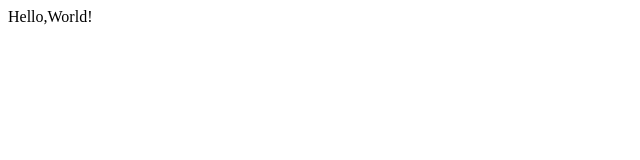
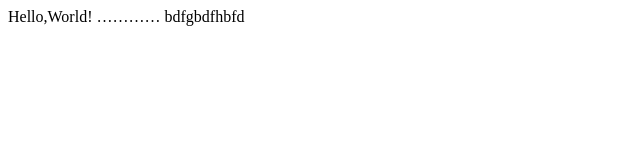
Before and after one commit to 486418776/486418776.github.io, a plain HTML site: page index.html in a window 1280 px wide. Shown: the whole page, without its empty margins (0-640 px from the left). Drawn offline with Linux system fonts and the light colour scheme.

Commit message:
some features

```diff
--- a/index.html
+++ b/index.html
@@ -8,5 +8,7 @@
 </head>
 <body>
     Hello,World!
+    …………
+    bdfgbdfhbfd
 </body>
 </html>
```
